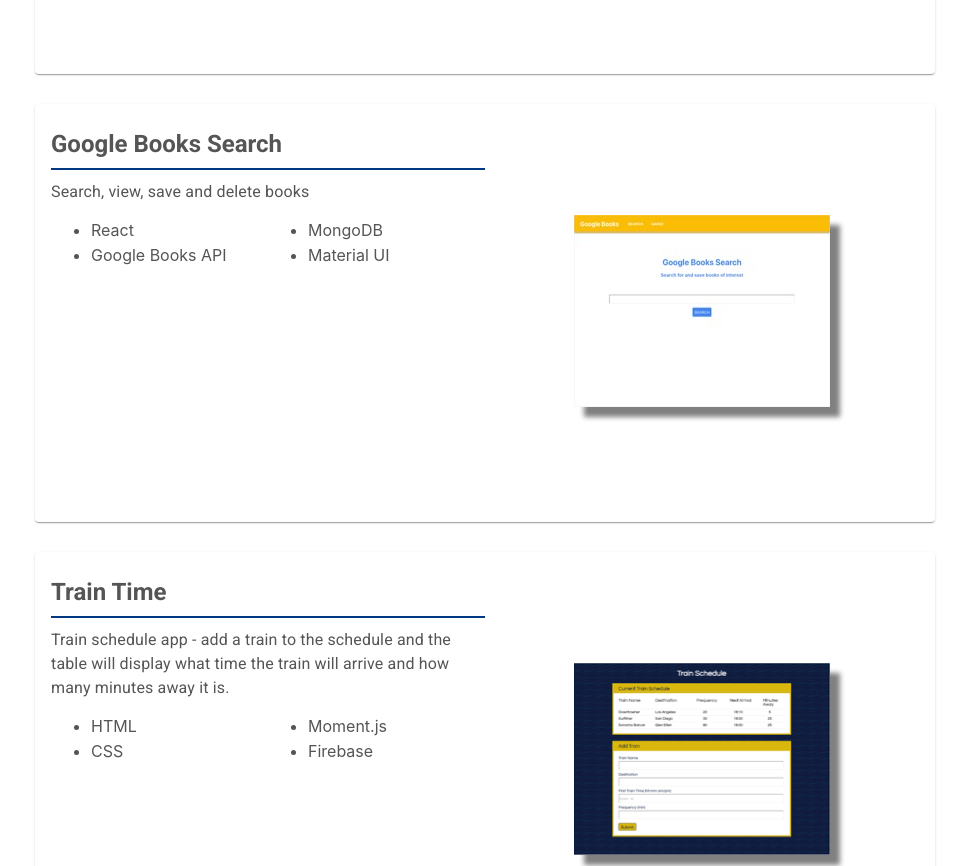
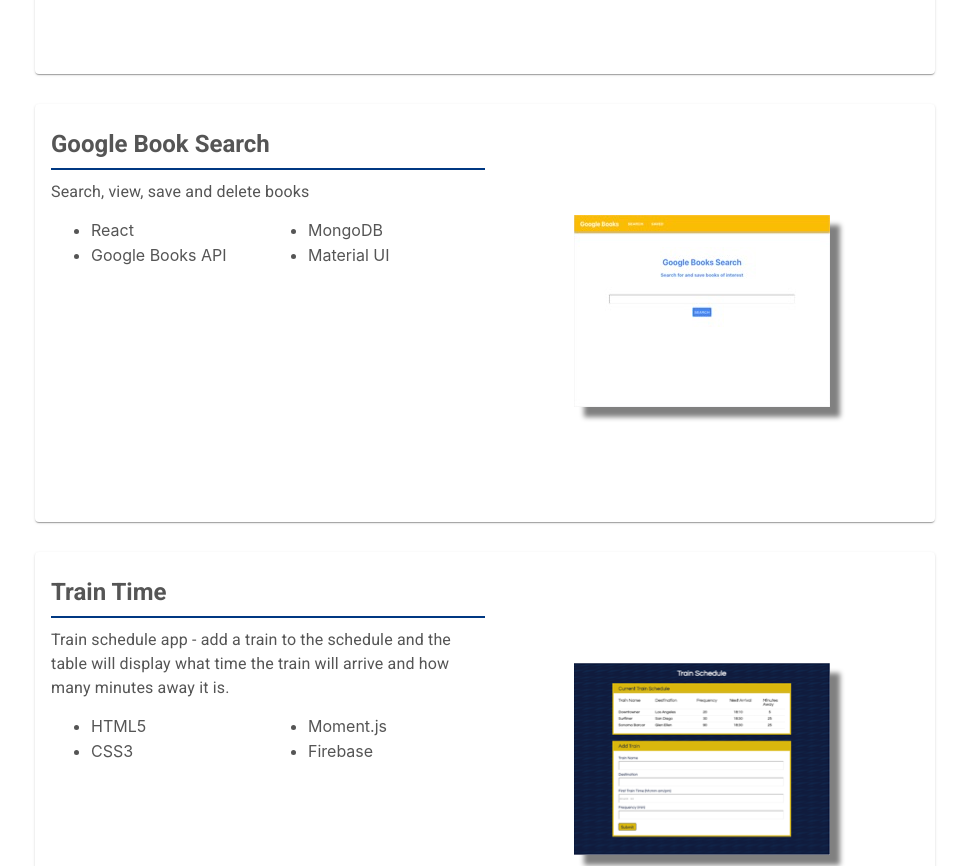
Before and after one commit to mbmedhurst/Portfolio, a React (Create React App) app: page /portfolio in a window 1280 px wide. Shown: the part 960-1826 px from the top of the page, without its empty margins (315-1280 px from the left). Built offline with nearby package versions, Linux system fonts and the light colour scheme.

Commit message:
clear tree

```diff
--- a/src/pages/Portfolio/Portfolio.css
+++ b/src/pages/Portfolio/Portfolio.css
@@ -5,6 +5,14 @@
     margin: 40px 30px 20px 30px;
     color: #555555;
     font-size: 40px;
+}
+
+#appLink {
+    color: #555555;
+}
+
+#appLink:hover {
+    color: #ffba00;
 }
 
 .subHeader {
--- a/src/pages/Portfolio/Portfolio.js
+++ b/src/pages/Portfolio/Portfolio.js
@@ -33,7 +33,7 @@ const Portfolio = _ => {
                         <Grid container>
                             <Grid item sm={12} md={6} className='appDesc'>
                                 <Typography className='appName' variant="h5" component="h3" style={{ fontWeight: 'bold' }}>
-                                    #Adulting
+                                    <a id='appLink' target="_blank" href='https://adultingapp.herokuapp.com/'>#Adulting</a>
                                 </Typography>
                                 <hr></hr>
                                 <Typography component="p" className='appDesc' style={{ marginTop: '10px' }}>
@@ -67,7 +67,7 @@ const Portfolio = _ => {
                         <Grid container>
                             <Grid item sm={12} md={6} className='appDesc'>
                                 <Typography className='appName' variant="h5" component="h3" style={{ fontWeight: 'bold' }}>
-                                    The Clicky Game
+                                    <a id='appLink' target="_blank" href='https://clickygamembm.herokuapp.com/'>The Clicky Game</a>
                                 </Typography>
                                 <hr></hr>
                                 <Typography component="p" className='appDesc' style={{ marginTop: '10px' }}>
@@ -97,7 +97,7 @@ const Portfolio = _ => {
                         <Grid container>
                             <Grid item sm={12} md={6} className='appDesc'>
                                 <Typography className='appName' variant="h5" component="h3" style={{ fontWeight: 'bold' }}>
-                                    Google Books Search
+                                    <a id='appLink' target="_blank" href='https://googlebooksmbm.herokuapp.com/'>Google Book Search</a>
                                 </Typography>
                                 <hr></hr>
                                 <Typography component="p" className='appDesc' style={{ marginTop: '10px' }}>
@@ -127,7 +127,7 @@ const Portfolio = _ => {
                         <Grid container>
                             <Grid item sm={12} md={6} className='appDesc'>
                                 <Typography className='appName' variant="h5" component="h3" style={{ fontWeight: 'bold' }}>
-                                    Train Time
+                                    <a id='appLink' target="_blank" href='https://mbmedhurst.github.io/Train-Time/'>Train Time</a>
                                 </Typography>
                                 <hr></hr>
                                 <Typography component="p" className='appDesc' style={{ marginTop: '10px' }}>
@@ -136,8 +136,8 @@ const Portfolio = _ => {
                                 <Grid container sm={12}>
                                     <Grid item sm={6}>
                                         <ul>
-                                            <li className='listItem'>HTML</li>
-                                            <li className='listItem'>CSS</li>
+                                            <li className='listItem'>HTML5</li>
+                                            <li className='listItem'>CSS3</li>
                                                                                     </ul>
                                     </Grid>
                                     <Grid item sm={6}>
```
